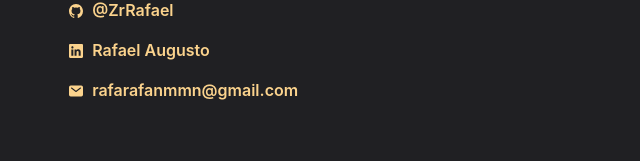
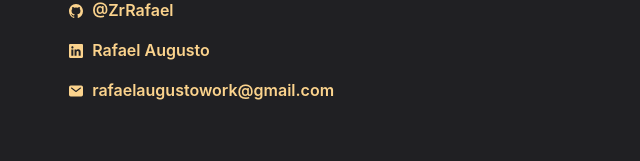
Before and after one commit to ZrRafael/portfolio, a Next.js app: page /about in a window 1280 px wide. Shown: the part 1669-1830 px from the top of the page, without its empty margins (301-941 px from the left). Built offline with nearby package versions, Linux system fonts and the light colour scheme.

Commit message:
feat: update email address

```diff
--- a/pages/about.js
+++ b/pages/about.js
@@ -254,7 +254,7 @@ const About = () => {
               </ListItem>
 
               <ListItem>
-                <Link href="mailto:rafarafanmmn@gmail.com">
+                <Link href="mailto:rafaelaugustowork@gmail.com">
                   <Button
                     variant="ghost"
                     leftIcon={<IoMail />}
@@ -263,7 +263,7 @@ const About = () => {
                       bg: useColorModeValue('rgba(107, 70, 193, 0.1)', 'rgba(251, 211, 141, 0.1)')
                     }}
                   >
-                    rafarafanmmn@gmail.com
+                    rafaelaugustowork@gmail.com
                   </Button>
                 </Link>
               </ListItem>
```
